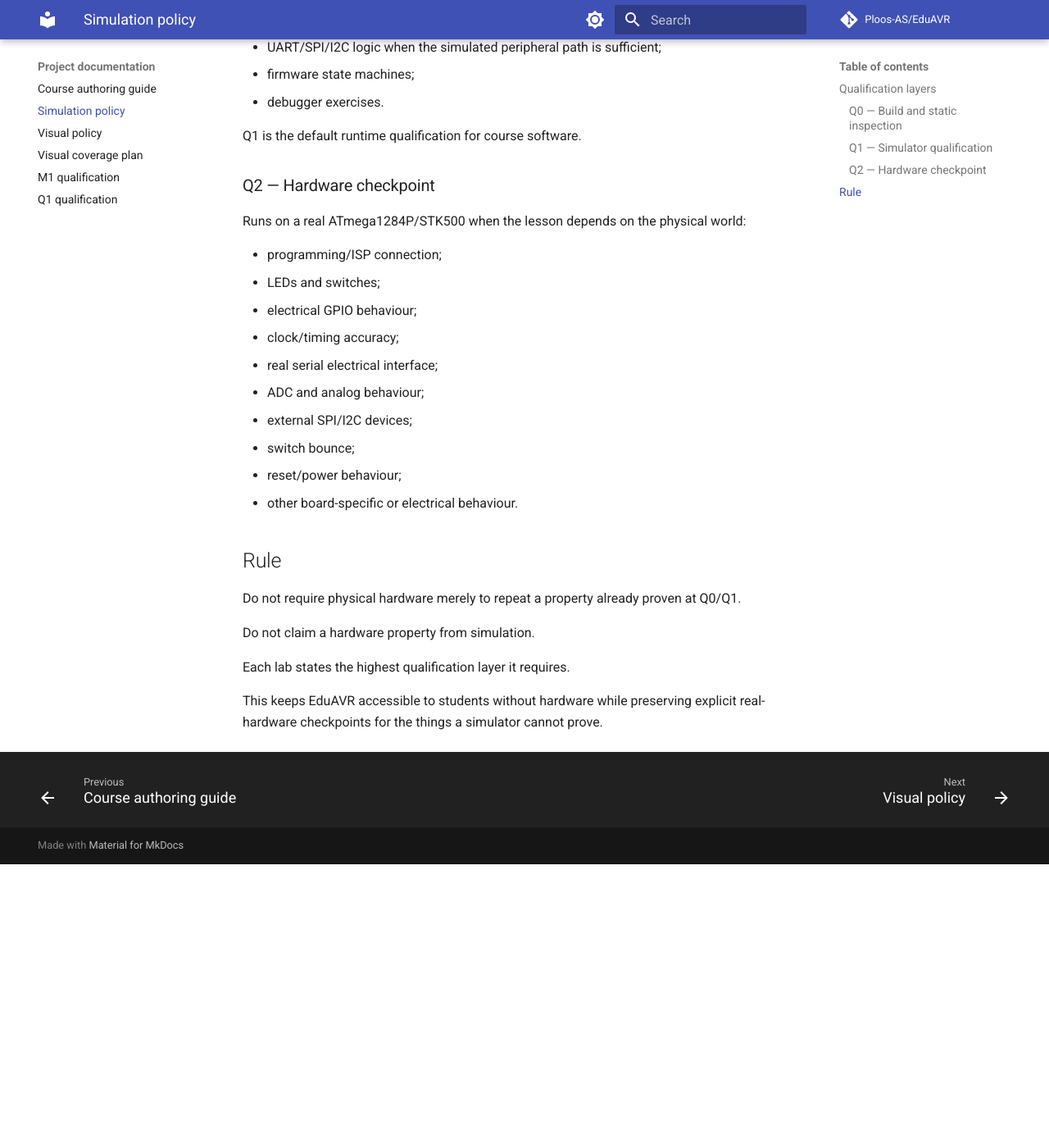
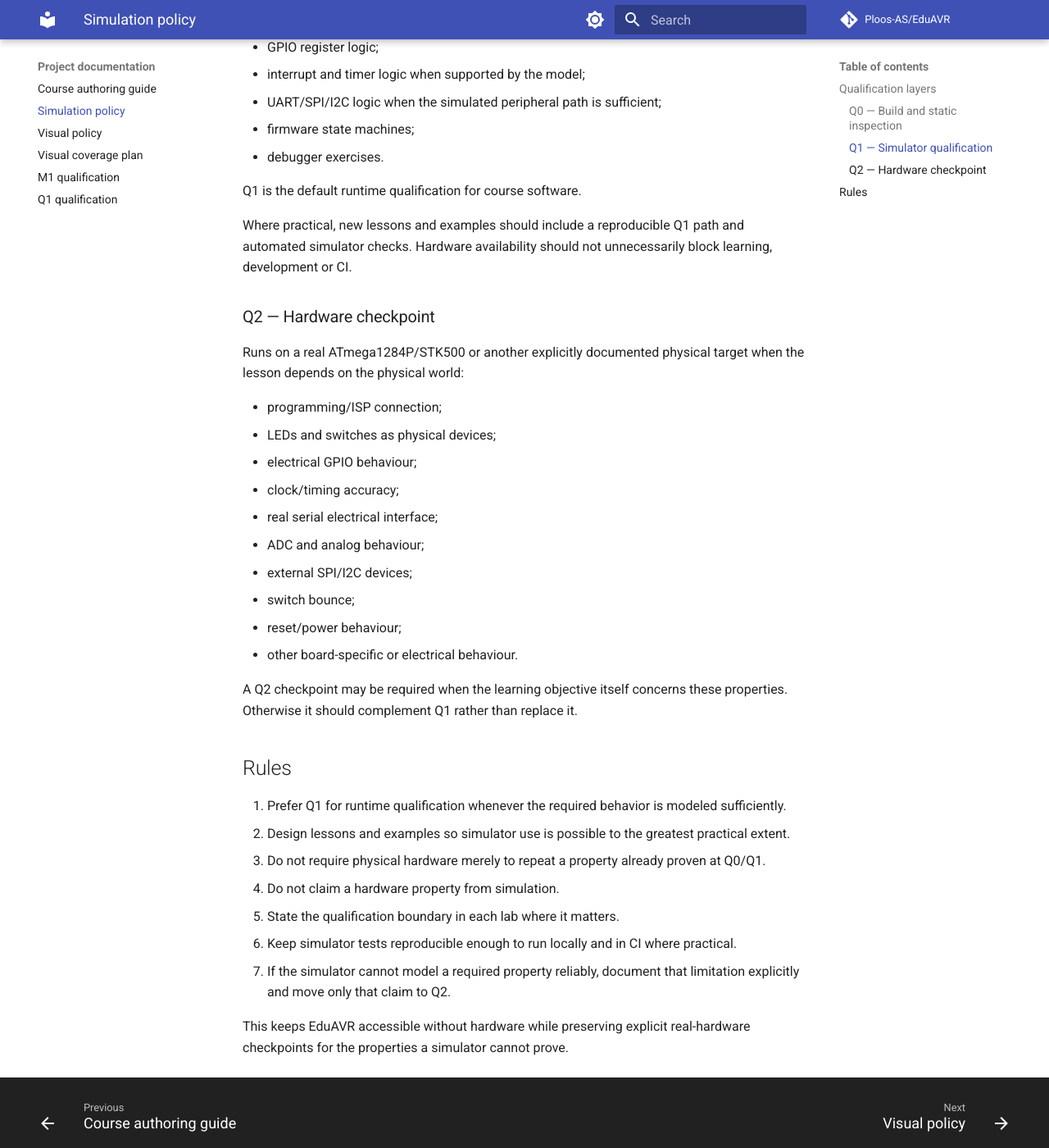
Before and after one commit to Ploos-AS/EduAVR, an MkDocs documentation site: the page built from docs/SIMULATION_POLICY.md, in a window 1280 px wide and 1400 px high, scrolled down 934 px. Shown: the whole window at 82% size. Built offline with MkDocs 1.6.1 and Material for MkDocs 9.7.7, drawn with Linux system fonts in a browser that asks for light colours; comment, search, counter and statistics services are not loaded; before the commit the page ends 1988 px from its top, so only the background shows below that; some of the changed text lies outside the part shown.

Commit message:
docs: strengthen simulation-first course policy

```diff
--- a/docs/SIMULATION_POLICY.md
+++ b/docs/SIMULATION_POLICY.md
@@ -1,6 +1,8 @@
 # Simulation-first qualification policy
 
 EduAVR uses simulation wherever the property being tested is a deterministic property of the AVR program or modeled MCU.
+
+Simulation is a first-class course environment. Lessons, examples and automated qualification should support it as far as the available simulator can faithfully model the behavior being taught.
 
 ## Qualification layers
 
@@ -30,12 +32,14 @@ Runs in simavr where the required ATmega1284P feature is modeled:
 
 Q1 is the default runtime qualification for course software.
 
+Where practical, new lessons and examples should include a reproducible Q1 path and automated simulator checks. Hardware availability should not unnecessarily block learning, development or CI.
+
 ### Q2 — Hardware checkpoint
 
-Runs on a real ATmega1284P/STK500 when the lesson depends on the physical world:
+Runs on a real ATmega1284P/STK500 or another explicitly documented physical target when the lesson depends on the physical world:
 
 - programming/ISP connection;
-- LEDs and switches;
+- LEDs and switches as physical devices;
 - electrical GPIO behaviour;
 - clock/timing accuracy;
 - real serial electrical interface;
@@ -45,12 +49,16 @@ Runs on a real ATmega1284P/STK500 when the lesson depends on the physical world:
 - reset/power behaviour;
 - other board-specific or electrical behaviour.
 
-## Rule
+A Q2 checkpoint may be required when the learning objective itself concerns these properties. Otherwise it should complement Q1 rather than replace it.
 
-Do not require physical hardware merely to repeat a property already proven at Q0/Q1.
+## Rules
 
-Do not claim a hardware property from simulation.
+1. Prefer Q1 for runtime qualification whenever the required behavior is modeled sufficiently.
+2. Design lessons and examples so simulator use is possible to the greatest practical extent.
+3. Do not require physical hardware merely to repeat a property already proven at Q0/Q1.
+4. Do not claim a hardware property from simulation.
+5. State the qualification boundary in each lab where it matters.
+6. Keep simulator tests reproducible enough to run locally and in CI where practical.
+7. If the simulator cannot model a required property reliably, document that limitation explicitly and move only that claim to Q2.
 
-Each lab states the highest qualification layer it requires.
-
-This keeps EduAVR accessible to students without hardware while preserving explicit real-hardware checkpoints for the things a simulator cannot prove.
+This keeps EduAVR accessible without hardware while preserving explicit real-hardware checkpoints for the properties a simulator cannot prove.
```
